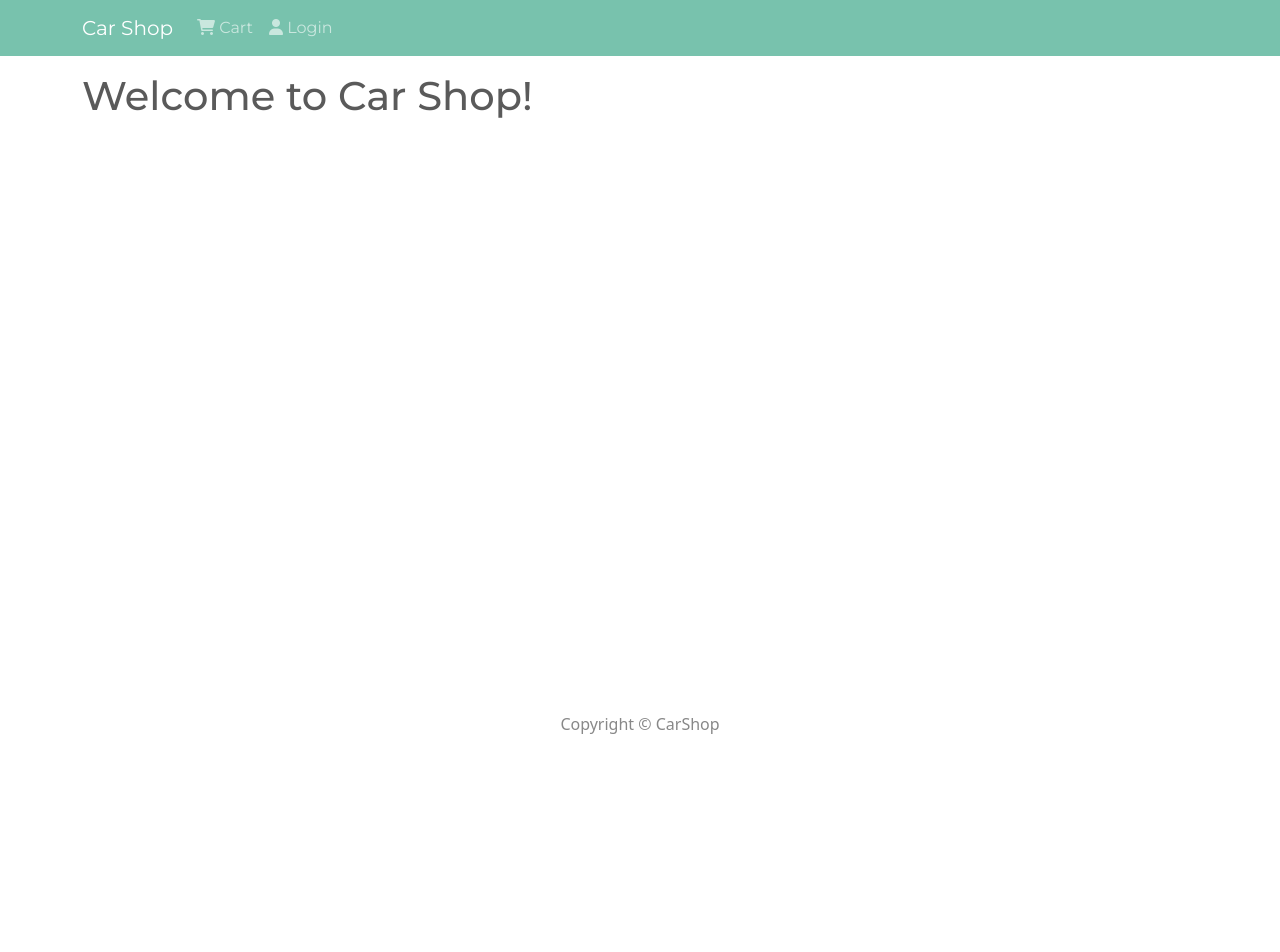
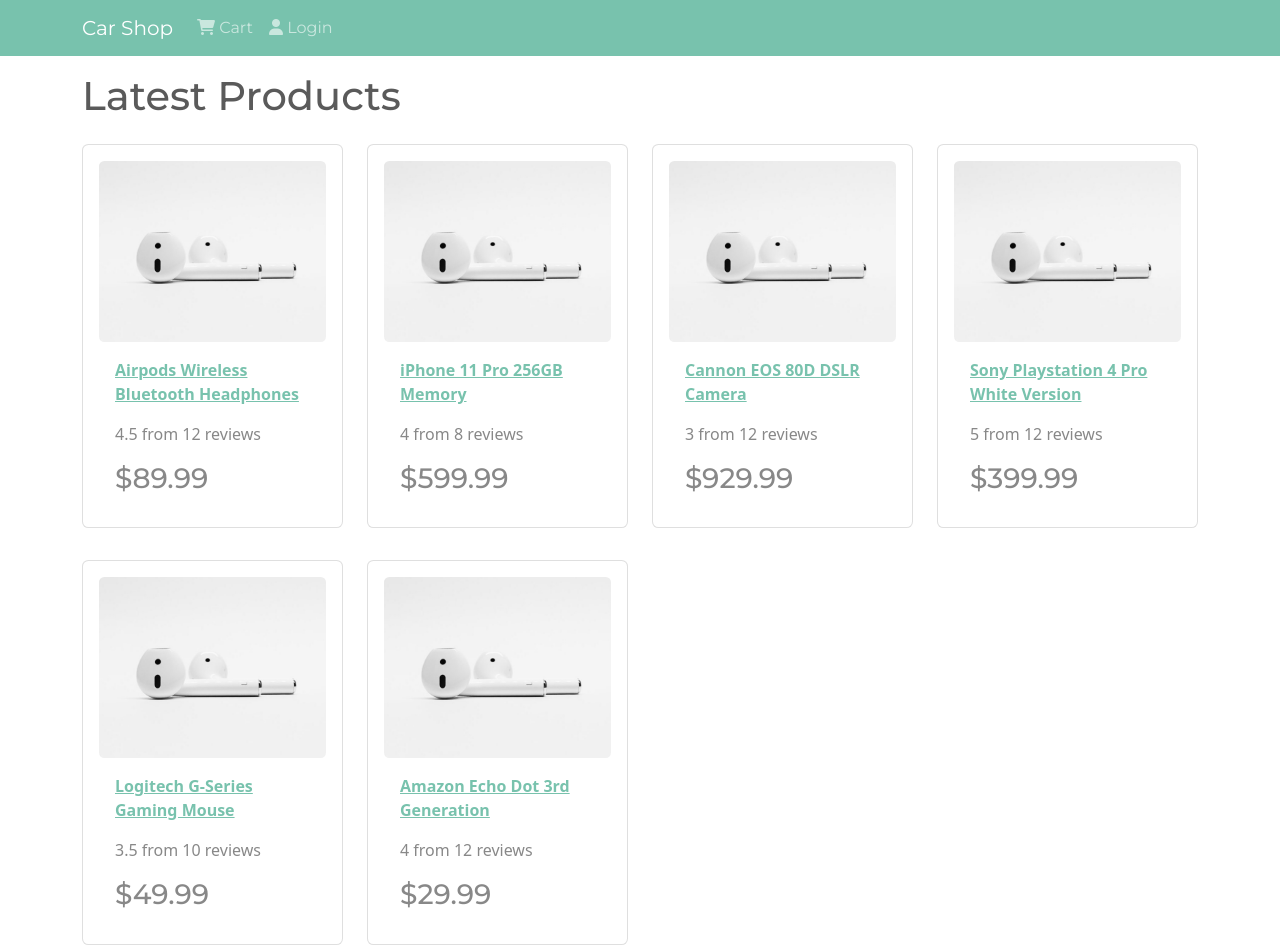
Before and after one commit to Dmytrenko-Roman/django-react-learning, a React (Create React App) app in the folder frontend/: page / in a window 1280 px wide. Shown: the top 952 px of the page. Before the commit the page ends 800 px from the top, so only its background shows below. Built offline with nearby package versions, Linux system fonts and the light colour scheme.

Commit message:
❄️ Component and page added ❄️

```diff
--- a/frontend/src/App.js
+++ b/frontend/src/App.js
@@ -2,6 +2,8 @@
 
 import Header from './components/Header'
 import Footer from './components/Footer'
+
+import HomeScreen from './screens/HomeScreen'
 
 function App() {
   return (
@@ -9,9 +11,7 @@
       <Header />
       <main className='py-3'>
         <Container>
-          <h1>
-            Welcome to Car Shop!
-          </h1>
+          <HomeScreen />
         </Container>
       </main>
       <Footer />
--- /dev/null
+++ b/frontend/src/components/Product.js
@@ -0,0 +1,32 @@
+import React from 'react'
+import { Card } from 'react-bootstrap'
+
+function Product({ product }) {
+  return (
+    <Card className='my-3 p-3 rounded'>
+        <a href={`/product/${product._id}`}>
+            <Card.Img src={product.image} />
+        </a>
+
+        <Card.Body>
+            <a href={`/product/${product._id}`}>
+                <Card.Title as='div'>
+                    <strong>{product.name}</strong>
+                </Card.Title>
+            </a>
+
+            <Card.Text as='div'>
+                <div className='my-3'>
+                    {product.rating} from {product.numReviews} reviews
+                </div>
+            </Card.Text>
+
+            <Card.Text as='h3'>
+                ${product.price}
+            </Card.Text>
+        </Card.Body>
+    </Card>
+  )
+}
+
+export default Product
--- /dev/null
+++ b/frontend/src/products.js
@@ -0,0 +1,83 @@
+const products = [
+    {
+      '_id': '1',
+      'name': 'Airpods Wireless Bluetooth Headphones',
+      'image': '/images/airpods.jpg',
+      'description':
+        'Bluetooth technology lets you connect it with compatible devices wirelessly High-quality AAC audio offers immersive listening experience Built-in microphone allows you to take calls while working',
+      'brand': 'Apple',
+      'category': 'Electronics',
+      'price': 89.99,
+      'countInStock': 10,
+      'rating': 4.5,
+      'numReviews': 12,
+    },
+    {
+      '_id': '2',
+      'name': 'iPhone 11 Pro 256GB Memory',
+      'image': '/images/airpods.jpg',
+      'description':
+        'Introducing the iPhone 11 Pro. A transformative triple-camera system that adds tons of capability without complexity. An unprecedented leap in battery life',
+      'brand': 'Apple',
+      'category': 'Electronics',
+      'price': 599.99,
+      'countInStock': 7,
+      'rating': 4.0,
+      'numReviews': 8,
+    },
+    {
+      '_id': '3',
+      'name': 'Cannon EOS 80D DSLR Camera',
+      'image': '/images/airpods.jpg',
+      'description':
+        'Characterized by versatile imaging specs, the Canon EOS 80D further clarifies itself using a pair of robust focusing systems and an intuitive design',
+      'brand': 'Cannon',
+      'category': 'Electronics',
+      'price': 929.99,
+      'countInStock': 5,
+      'rating': 3,
+      'numReviews': 12,
+    },
+    {
+      '_id': '4',
+      'name': 'Sony Playstation 4 Pro White Version',
+      'image': '/images/airpods.jpg',
+      'description':
+        'The ultimate home entertainment center starts with PlayStation. Whether you are into gaming, HD movies, television, music',
+      'brand': 'Sony',
+      'category': 'Electronics',
+      'price': 399.99,
+      'countInStock': 11,
+      'rating': 5,
+      'numReviews': 12,
+    },
+    {
+      '_id': '5',
+      'name': 'Logitech G-Series Gaming Mouse',
+      'image': '/images/airpods.jpg',
+      'description':
+        'Get a better handle on your games with this Logitech LIGHTSYNC gaming mouse. The six programmable buttons allow customization for a smooth playing experience',
+      'brand': 'Logitech',
+      'category': 'Electronics',
+      'price': 49.99,
+      'countInStock': 7,
+      'rating': 3.5,
+      'numReviews': 10,
+    },
+    {
+      '_id': '6',
+      'name': 'Amazon Echo Dot 3rd Generation',
+      'image': '/images/airpods.jpg',
+      'description':
+        'Meet Echo Dot - Our most popular smart speaker with a fabric design. It is our most compact smart speaker that fits perfectly into small space',
+      'brand': 'Amazon',
+      'category': 'Electronics',
+      'price': 29.99,
+      'countInStock': 0,
+      'rating': 4,
+      'numReviews': 12,
+    },
+  ]
+
+
+  export default products
--- /dev/null
+++ b/frontend/src/screens/HomeScreen.js
@@ -0,0 +1,23 @@
+import React from 'react'
+import { Row, Col } from 'react-bootstrap'
+
+import Product from '../components/Product'
+
+import products from '../products.js'
+
+function HomeScreen() {
+  return (
+    <div>
+        <h1>Latest Products</h1>
+        <Row>
+            {products.map(product => (
+                <Col key={product._id} sm={12} md={6} lg={4} xl={3}>
+                    <Product product={product} />
+                </Col>
+            ))}
+        </Row>
+    </div>
+  )
+}
+
+export default HomeScreen
```
Also changed, not shown: frontend/public/images/airpods.jpg (added).
